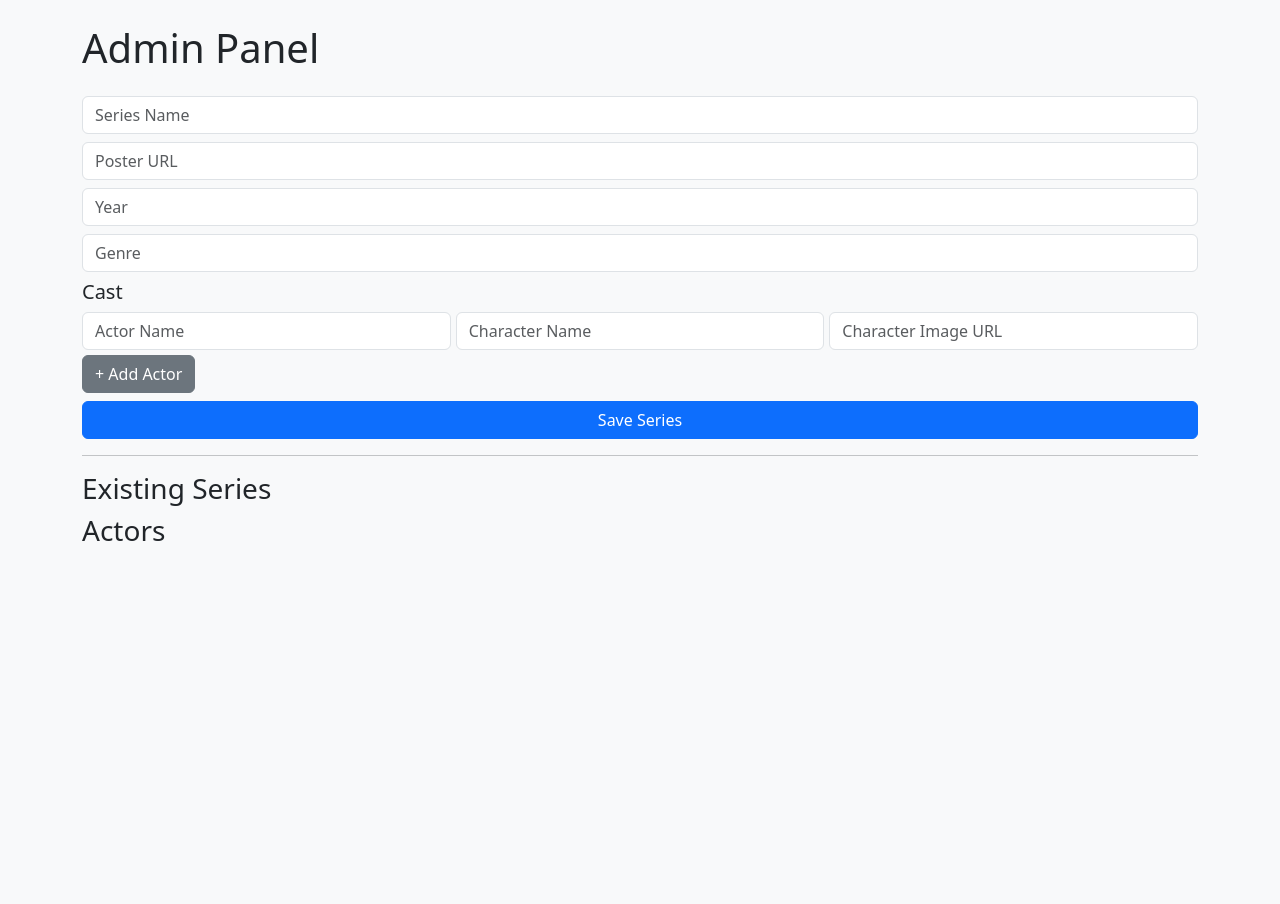
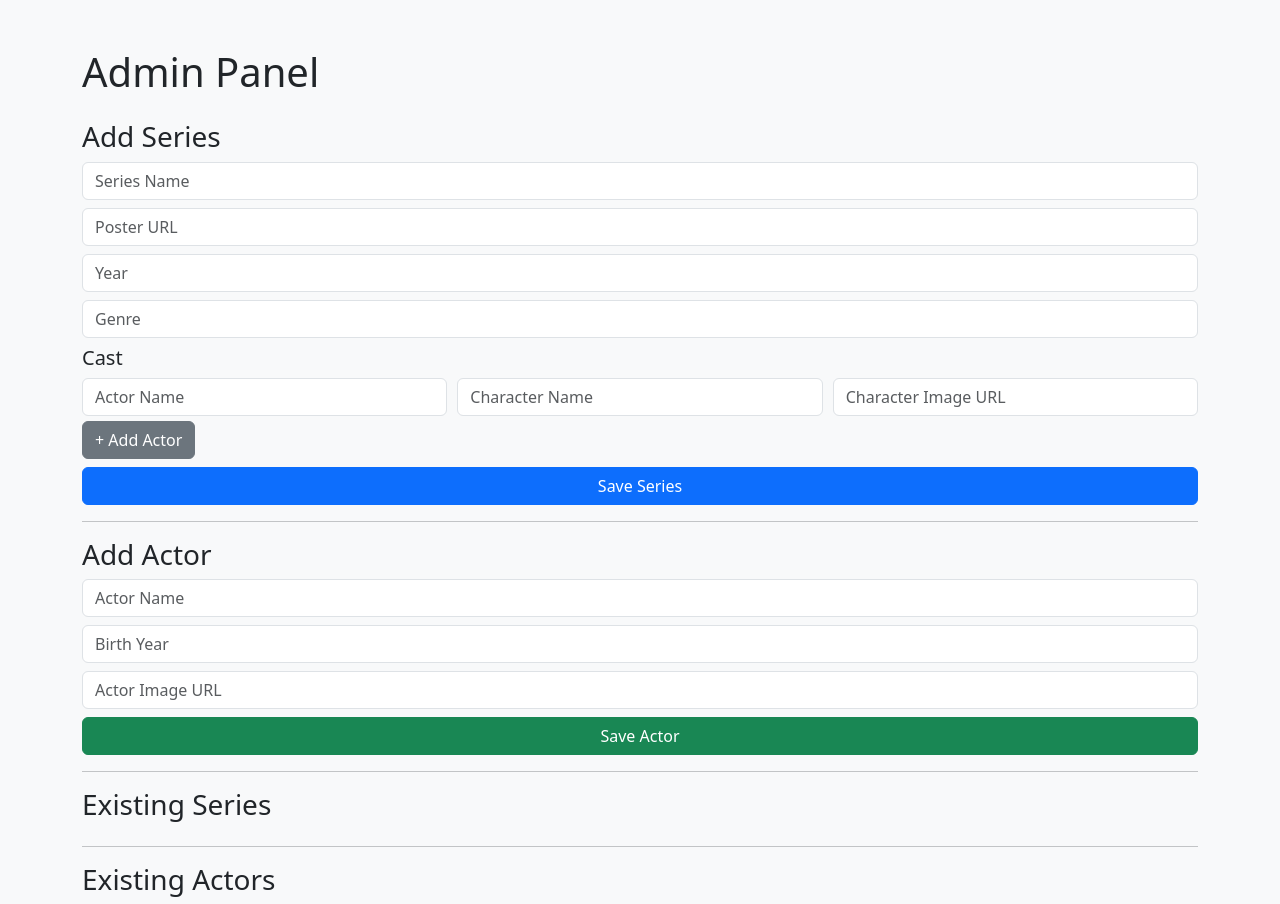
Before and after one commit to zenepvarol/dizi_takip, a Flask app: template templates/admin.html in a window 1280 px wide. Before the commit the page ends 541 px from the top, so only its background shows below. Run offline with Flask 3, Linux system fonts and the light colour scheme; the template is opened without the code that fills it, so the values that code supplies are empty.

Commit message:
Admin panel tasarımı başlatıldı, dizi ve oyuncu ekleme/silme eklendi, cast ve oyuncu resimleri gösteriliyor. Detaylar henüz eklenmedi

```diff
--- a/app.py
+++ b/app.py
@@ -1,123 +1,131 @@
-from flask import Flask, render_template, request, redirect
+from flask import Flask, render_template, request, redirect, url_for, jsonify
 import sqlite3
 
 app = Flask(__name__)
+DB = 'dizi_takip.db'
 
-# Veritabanı bağlantısı
-def get_db_connection():
-    conn = sqlite3.connect('dizi_takip.db')
+def get_conn():
+    conn = sqlite3.connect(DB)
     conn.row_factory = sqlite3.Row
     return conn
 
-# Ana sayfa (kullanıcı)
+# Ana sayfa
 @app.route('/')
 def home():
-    conn = get_db_connection()
+    conn = get_conn()
     c = conn.cursor()
-    # Tüm dizileri al
     c.execute("SELECT * FROM diziler")
     diziler = c.fetchall()
-    diziler_list = []
-    for d in diziler:
-        c.execute("""SELECT o.ad as oyuncu_ad, do.karakter_ad, do.karakter_resim
-                     FROM dizi_oyuncu do
-                     JOIN oyuncular o ON do.oyuncu_id = o.id
-                     WHERE do.dizi_id=?""", (d['id'],))
-        cast = c.fetchall()
-        diziler_list.append(dict(dizi_ad=d['ad'], afis_url=d['afis_url'], yil=d['yil'], tur=d['tur'], cast=cast, id=d['id']))
+    c.execute("SELECT * FROM oyuncular")
+    oyuncular = c.fetchall()
     conn.close()
-    return render_template('home.html', diziler=diziler_list)
+    return render_template('home.html', diziler=diziler, oyuncular=oyuncular)
 
 # Admin paneli
 @app.route('/admin', methods=['GET', 'POST'])
-def admin_panel():
-    conn = get_db_connection()
+def admin():
+    conn = get_conn()
     c = conn.cursor()
-    if request.method == 'POST':
-        ad = request.form['ad']
-        afis_url = request.form.get('afis_url', '')
-        yil = request.form.get('yil', '')
-        tur = request.form.get('tur', '')
 
+    # Dizi ekleme
+    if request.method == 'POST' and 'dizi_ad' in request.form:
+        dizi_ad = request.form['dizi_ad']
+        afis_url = request.form['afis_url']
+        yil = request.form['yil']
+        tur = request.form['tur']
+        c.execute("INSERT INTO diziler (dizi_ad, afis_url, yil, tur) VALUES (?, ?, ?, ?)",
+                  (dizi_ad, afis_url, yil, tur))
+        dizi_id = c.lastrowid
+
+        # Cast ekleme
         oyuncu_ad_list = request.form.getlist('oyuncu_ad[]')
         karakter_ad_list = request.form.getlist('karakter_ad[]')
         karakter_resim_list = request.form.getlist('karakter_resim[]')
 
-        # Diziyi ekle
-        c.execute("INSERT INTO diziler (ad, afis_url, yil, tur) VALUES (?, ?, ?, ?)", (ad, afis_url, yil, tur))
-        dizi_id = c.lastrowid
-
-        # Cast ekle
-        for i in range(len(oyuncu_ad_list)):
-            oyuncu_ad = oyuncu_ad_list[i]
-            karakter_ad = karakter_ad_list[i]
-            karakter_resim = karakter_resim_list[i] if i < len(karakter_resim_list) else ''
-
-            # Oyuncuyu ekle yoksa
-            c.execute("SELECT id FROM oyuncular WHERE ad=?", (oyuncu_ad,))
-            oyuncu = c.fetchone()
-            if oyuncu:
-                oyuncu_id = oyuncu[0]
+        for ad, karakter, karakter_resim in zip(oyuncu_ad_list, karakter_ad_list, karakter_resim_list):
+            # Oyuncu var mı kontrol et
+            c.execute("SELECT id FROM oyuncular WHERE ad=?", (ad,))
+            row = c.fetchone()
+            if row:
+                oyuncu_id = row['id']
             else:
-                c.execute("INSERT INTO oyuncular (ad) VALUES (?)", (oyuncu_ad,))
+                c.execute("INSERT INTO oyuncular (ad) VALUES (?)", (ad,))
                 oyuncu_id = c.lastrowid
 
-            # dizi_oyuncu tablosuna ekle
-            c.execute("""INSERT INTO dizi_oyuncu (dizi_id, oyuncu_id, karakter_ad, karakter_resim)
-                         VALUES (?, ?, ?, ?)""", (dizi_id, oyuncu_id, karakter_ad, karakter_resim))
+            # Aynı oyuncu aynı diziye birden fazla eklenmesin
+            c.execute("SELECT * FROM dizi_oyuncu WHERE dizi_id=? AND oyuncu_id=?", (dizi_id, oyuncu_id))
+            if not c.fetchone():
+                c.execute("INSERT INTO dizi_oyuncu (dizi_id, oyuncu_id, karakter_ad, karakter_resim) VALUES (?, ?, ?, ?)",
+                          (dizi_id, oyuncu_id, karakter, karakter_resim))
         conn.commit()
 
-    # GET isteği
+    # Oyuncu ekleme
+    if request.method == 'POST' and 'oyuncu_ad' in request.form:
+        ad = request.form['oyuncu_ad']
+        dogum_yil = request.form['dogum_yil']
+        foto_url = request.form['foto_url']
+        c.execute("INSERT INTO oyuncular (ad, dogum_yil, foto_url) VALUES (?, ?, ?)", (ad, dogum_yil, foto_url))
+        conn.commit()
+
     c.execute("SELECT * FROM diziler")
     diziler = c.fetchall()
-    diziler_list = []
-    for d in diziler:
-        c.execute("""SELECT o.ad as oyuncu_ad, do.karakter_ad, do.karakter_resim
-                     FROM dizi_oyuncu do
-                     JOIN oyuncular o ON do.oyuncu_id = o.id
-                     WHERE do.dizi_id=?""", (d['id'],))
-        cast = c.fetchall()
-        diziler_list.append(dict(dizi_ad=d['ad'], afis_url=d['afis_url'], yil=d['yil'], tur=d['tur'], cast=cast, id=d['id']))
-
     c.execute("SELECT * FROM oyuncular")
     oyuncular = c.fetchall()
     conn.close()
-    return render_template('admin.html', diziler=diziler_list, oyuncular=oyuncular)
+    return render_template('admin.html', diziler=diziler, oyuncular=oyuncular)
 
 # Dizi sil
-@app.route('/dizi_sil/<int:dizi_id>')
+@app.route('/dizi_sil/<int:dizi_id>', methods=['POST'])
 def dizi_sil(dizi_id):
-    conn = get_db_connection()
+    conn = get_conn()
     c = conn.cursor()
+    c.execute("DELETE FROM diziler WHERE id=?", (dizi_id,))
     c.execute("DELETE FROM dizi_oyuncu WHERE dizi_id=?", (dizi_id,))
-    c.execute("DELETE FROM diziler WHERE id=?", (dizi_id,))
     conn.commit()
     conn.close()
-    return redirect('/admin')
+    return jsonify({"success": True})
 
 # Oyuncu sil
-@app.route('/oyuncu_sil/<int:oyuncu_id>')
+@app.route('/oyuncu_sil/<int:oyuncu_id>', methods=['POST'])
 def oyuncu_sil(oyuncu_id):
-    conn = get_db_connection()
+    conn = get_conn()
     c = conn.cursor()
+    c.execute("DELETE FROM oyuncular WHERE id=?", (oyuncu_id,))
     c.execute("DELETE FROM dizi_oyuncu WHERE oyuncu_id=?", (oyuncu_id,))
-    c.execute("DELETE FROM oyuncular WHERE id=?", (oyuncu_id,))
     conn.commit()
     conn.close()
-    return redirect('/admin')
+    return jsonify({"success": True})
 
-# Oyuncu detay sayfası
+# Dizi detay sayfası
+@app.route('/dizi/<int:dizi_id>')
+def dizi_detay(dizi_id):
+    conn = get_conn()
+    c = conn.cursor()
+    c.execute("SELECT * FROM diziler WHERE id=?", (dizi_id,))
+    dizi = c.fetchone()
+    c.execute("""
+        SELECT o.id, o.ad, o.foto_url, do.karakter_ad, do.karakter_resim
+        FROM dizi_oyuncu do
+        JOIN oyuncular o ON do.oyuncu_id = o.id
+        WHERE do.dizi_id=?
+    """, (dizi_id,))
+    cast = c.fetchall()
+    conn.close()
+    return render_template('dizi_detay.html', dizi=dizi, cast=cast)
+
+# Oyuncu detay sayfas
 @app.route('/oyuncu/<int:oyuncu_id>')
 def oyuncu_detay(oyuncu_id):
-    conn = get_db_connection()
+    conn = get_conn()
     c = conn.cursor()
     c.execute("SELECT * FROM oyuncular WHERE id=?", (oyuncu_id,))
     oyuncu = c.fetchone()
-
-    c.execute("""SELECT d.ad as dizi_ad, d.afis_url, do.karakter_ad, do.karakter_resim
-                 FROM dizi_oyuncu do
-                 JOIN diziler d ON do.dizi_id = d.id
-                 WHERE do.oyuncu_id=?""", (oyuncu_id,))
+    c.execute("""
+        SELECT d.id, d.dizi_ad, d.afis_url
+        FROM dizi_oyuncu do
+        JOIN diziler d ON do.dizi_id = d.id
+        WHERE do.oyuncu_id=?
+    """, (oyuncu_id,))
     diziler = c.fetchall()
     conn.close()
     return render_template('oyuncu_detay.html', oyuncu=oyuncu, diziler=diziler)
--- a/templates/admin.html
+++ b/templates/admin.html
@@ -5,44 +5,29 @@
     <title>Admin - Series Tracker</title>
     <link rel="stylesheet" href="https://cdn.jsdelivr.net/npm/bootstrap@5.3.3/dist/css/bootstrap.min.css">
     <style>
-        body { background-color: #f8f9fa; }
-        .cast-row { display: flex; gap: 5px; margin-bottom: 5px; }
-        .cards-container {
-            display: flex;
-            flex-wrap: wrap;
-            gap: 10px;
-        }
-        .card {
-            width: calc(20% - 10px); /* 5 kart sığacak */
-            height: 250px; /* sabit yükseklik */
-            overflow: hidden;
-        }
-        .card-img-top {
-            width: 100%;
-            height: 140px;
-            object-fit: cover;
-        }
-        .card-body {
-            height: 110px;
-            overflow: hidden;
-        }
-        .card-title, .card-text {
-            white-space: nowrap;
-            overflow: hidden;
-            text-overflow: ellipsis;
-            margin: 0;
-        }
+        .cast-row { display: flex; gap: 10px; margin-bottom: 5px; }
+        .card-container { display: flex; flex-wrap: wrap; gap: 15px; }
+        .card { width: 150px; height: 280px; border: 1px solid #ddd; border-radius: 8px; overflow: hidden; text-align: center; flex-shrink: 0; padding: 5px; }
+        .card img { width: 100%; height: 180px; object-fit: cover; }
+        .card .title { font-weight: bold; margin-top: 5px; font-size: 16px; white-space: nowrap; overflow: hidden; text-overflow: ellipsis; }
+        .card .subtitle { font-size: 14px; color: #555; white-space: nowrap; overflow: hidden; text-overflow: ellipsis; }
+        .actor-card { width: 150px; height: 280px; text-align: center; margin: 5px; display: inline-block; border: 1px solid #ddd; border-radius: 8px; overflow: hidden; padding: 5px; }
+        .actor-card img { width: 100%; height: 180px; object-fit: cover; border-radius: 5px; }
+        .actor-card .name { font-weight: bold; margin-top: 5px; font-size: 16px; white-space: nowrap; overflow: hidden; text-overflow: ellipsis; }
+        .actor-card .year { font-size: 14px; color: #555; white-space: nowrap; overflow: hidden; text-overflow: ellipsis; }
     </style>
 </head>
-<body>
-<div class="container mt-4">
+<body class="bg-light">
+<div class="container mt-5">
     <h1 class="mb-4">Admin Panel</h1>
 
+    <!-- Add Series -->
+    <h3>Add Series</h3>
     <form method="POST" action="/admin">
-        <div class="mb-2"><input type="text" name="ad" class="form-control" placeholder="Series Name" required></div>
-        <div class="mb-2"><input type="text" name="afis_url" class="form-control" placeholder="Poster URL"></div>
-        <div class="mb-2"><input type="number" name="yil" class="form-control" placeholder="Year"></div>
-        <div class="mb-2"><input type="text" name="tur" class="form-control" placeholder="Genre"></div>
+        <input type="text" name="dizi_ad" class="form-control mb-2" placeholder="Series Name" required>
+        <input type="text" name="afis_url" class="form-control mb-2" placeholder="Poster URL">
+        <input type="number" name="yil" class="form-control mb-2" placeholder="Year">
+        <input type="text" name="tur" class="form-control mb-2" placeholder="Genre">
 
         <h5>Cast</h5>
         <div id="castContainer">
@@ -58,32 +43,51 @@
 
     <hr>
 
+    <!-- Add Actor -->
+    <h3>Add Actor</h3>
+    <form method="POST" action="/admin">
+        <input type="text" name="oyuncu_ad" class="form-control mb-2" placeholder="Actor Name" required>
+        <input type="number" name="dogum_yil" class="form-control mb-2" placeholder="Birth Year">
+        <input type="text" name="foto_url" class="form-control mb-2" placeholder="Actor Image URL">
+        <button type="submit" class="btn btn-success w-100">Save Actor</button>
+    </form>
+
+    <hr>
+
+    <!-- Existing Series -->
     <h3>Existing Series</h3>
-    <div class="cards-container">
+    <div class="card-container">
         {% for d in diziler %}
         <div class="card">
-            <img src="{{ d['afis_url'] if d['afis_url'] else 'https://via.placeholder.com/150' }}" class="card-img-top" alt="Poster">
-            <div class="card-body">
-                <h5 class="card-title">{{ d['dizi_ad'] }}</h5>
-                <p class="card-text">{{ d['yil'] }} | {{ d['tur'] }}</p>
-                <a href="/dizi_sil/{{ d['id'] }}" class="btn btn-sm btn-danger">Delete</a>
-            </div>
+            <a href="{{ url_for('dizi_detay', dizi_id=d['id']) }}">
+                <img src="{{ d['afis_url'] }}" alt="Poster">
+                <div class="title">{{ d['dizi_ad'] }}</div>
+                <div class="subtitle">{{ d['tur'] }} ({{ d['yil'] }})</div>
+            </a>
+            <button class="btn btn-sm btn-danger mt-2 delete-dizi" data-id="{{ d['id'] }}">Delete</button>
         </div>
         {% endfor %}
     </div>
 
-    <h3>Actors</h3>
-    <div class="cards-container">
+    <hr>
+
+    <!-- Existing Actors -->
+    <h3>Existing Actors</h3>
+    <div class="card-container">
         {% for o in oyuncular %}
-        <div class="card">
-            <img src="{{ o['foto_url'] if o['foto_url'] else 'https://via.placeholder.com/150' }}" class="card-img-top" alt="Actor">
-            <div class="card-body">
-                <h5 class="card-title">{{ o['ad'] }}</h5>
-                <a href="/oyuncu_sil/{{ o['id'] }}" class="btn btn-sm btn-warning">Delete</a>
-            </div>
+        <div class="actor-card">
+            {% if o['foto_url'] %}
+                <img src="{{ o['foto_url'] }}" alt="{{ o['ad'] }}">
+            {% else %}
+                <div class="bg-secondary" style="width:100%; height:180px;"></div>
+            {% endif %}
+            <div class="name">{{ o['ad'] }}</div>
+            <div class="year">{{ o['dogum_yil'] if o['dogum_yil'] else '-' }}</div>
+            <button class="btn btn-sm btn-warning mt-1 delete-oyuncu" data-id="{{ o['id'] }}">Delete</button>
         </div>
         {% endfor %}
     </div>
+
 </div>
 
 <script>
@@ -100,6 +104,38 @@ addBtn.addEventListener("click", () => {
     `;
     castContainer.appendChild(row);
 });
+
+// DELETE - SERIES
+document.querySelectorAll(".delete-dizi").forEach(btn => {
+    btn.addEventListener("click", function(event) {
+        event.preventDefault();
+        const diziId = this.getAttribute("data-id");
+
+        fetch(`/dizi_sil/${diziId}`, { method: "POST" })
+            .then(res => res.json())
+            .then(data => {
+                if (data.success) {
+                    this.parentElement.remove();
+                }
+            });
+    });
+});
+
+// DELETE - ACTORS
+document.querySelectorAll(".delete-oyuncu").forEach(btn => {
+    btn.addEventListener("click", function(event) {
+        event.preventDefault();
+        const oyuncuId = this.getAttribute("data-id");
+
+        fetch(`/oyuncu_sil/${oyuncuId}`, { method: "POST" })
+            .then(res => res.json())
+            .then(data => {
+                if (data.success) {
+                    this.parentElement.remove();
+                }
+            });
+    });
+});
 </script>
 </body>
 </html>
```
Also changed, not shown: db_create.py (added, +62 -0 lines), db_update.py (added, +19 -0 lines), templates/dizi_detay.html (added, +39 -0 lines), templates/oyuncu_detay.html (added, +41 -0 lines), dizi_takip.db.
